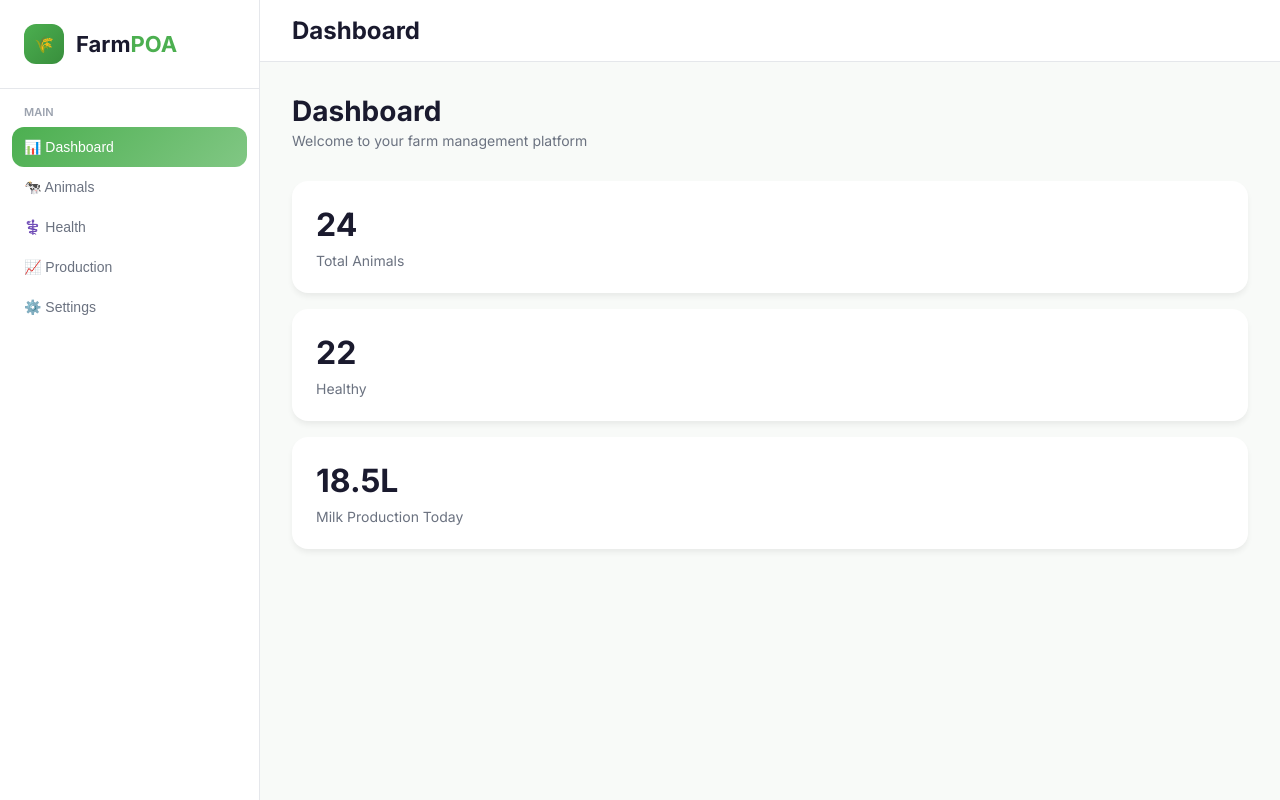
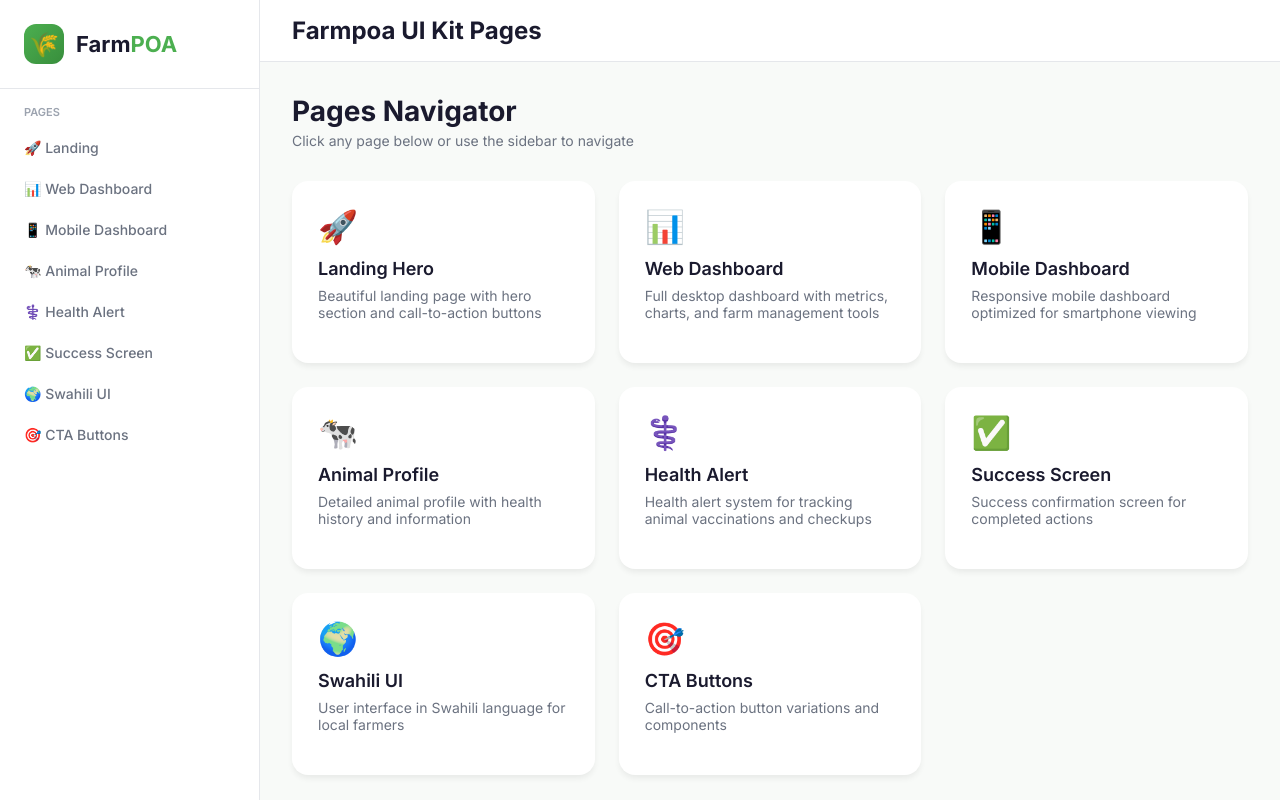
Before and after one commit to derosavage/farmpoa-app, a plain HTML site: page farmpoa-ui-kit/index.html in a window 1280 px wide. Drawn offline with Linux system fonts and the light colour scheme.

Commit message:
Create navigation hub linking to all UI kit pages

```diff
--- a/farmpoa-ui-kit/index.html
+++ b/farmpoa-ui-kit/index.html
@@ -63,6 +63,7 @@
             display: flex;
             align-items: center;
             gap: 12px;
+            cursor: pointer;
         }
 
         .logo-icon {
@@ -73,6 +74,8 @@
             display: flex;
             align-items: center;
             justify-content: center;
+            color: white;
+            font-size: 24px;
         }
 
         .logo-text {
@@ -115,7 +118,9 @@
             font-weight: 500;
             cursor: pointer;
             width: 100%;
+            text-align: left;
             transition: all 0.2s ease;
+            text-decoration: none;
         }
 
         .nav-item:hover {
@@ -126,11 +131,6 @@
         .nav-item.active {
             background: linear-gradient(135deg, var(--primary), var(--primary-light));
             color: white;
-        }
-
-        .nav-item svg {
-            width: 20px;
-            height: 20px;
         }
 
         /* Main Content */
@@ -167,46 +167,59 @@
             font-size: 14px;
         }
 
-        .btn-primary {
-            background: linear-gradient(135deg, var(--primary), var(--primary-dark));
-            color: white;
-            padding: 10px 20px;
-            border: none;
-            border-radius: var(--radius-md);
-            cursor: pointer;
-            font-weight: 500;
-            transition: all 0.2s;
+        .pages-grid {
+            display: grid;
+            grid-template-columns: repeat(auto-fit, minmax(250px, 1fr));
+            gap: 24px;
         }
 
-        .btn-primary:hover {
-            transform: translateY(-2px);
+        .page-card {
+            background: var(--bg-secondary);
+            border-radius: var(--radius-lg);
+            padding: 24px;
+            box-shadow: var(--shadow-md);
+            text-decoration: none;
+            color: var(--text-primary);
+            transition: all 0.3s ease;
+            cursor: pointer;
+            border: 2px solid transparent;
         }
 
-        .page {
-            display: none;
+        .page-card:hover {
+            transform: translateY(-4px);
+            box-shadow: var(--shadow-lg);
+            border-color: var(--primary);
         }
 
-        .page.active {
-            display: block;
+        .page-card h3 {
+            font-size: 18px;
+            font-weight: 600;
+            margin-bottom: 8px;
         }
 
-        .metric-card {
-            background: var(--bg-secondary);
-            padding: 24px;
-            border-radius: var(--radius-lg);
-            box-shadow: var(--shadow-md);
+        .page-card p {
+            color: var(--text-secondary);
+            font-size: 14px;
             margin-bottom: 16px;
         }
 
-        .metric-value {
+        .page-icon {
             font-size: 32px;
-            font-weight: 700;
-            margin-bottom: 8px;
+            margin-bottom: 12px;
         }
 
-        .metric-label {
-            color: var(--text-secondary);
-            font-size: 14px;
+        @media (max-width: 768px) {
+            .sidebar {
+                width: 200px;
+            }
+
+            .main-content {
+                margin-left: 200px;
+            }
+
+            .dashboard-content {
+                padding: 16px;
+            }
         }
     </style>
 </head>
@@ -215,7 +228,7 @@
         <!-- Sidebar -->
         <aside class="sidebar">
             <div class="sidebar-header">
-                <div class="logo">
+                <div class="logo" onclick="window.location.href='index.html'">
                     <div class="logo-icon">🌾</div>
                     <div class="logo-text">Farm<span>POA</span></div>
                 </div>
@@ -223,12 +236,15 @@
 
             <nav class="sidebar-nav">
                 <div class="nav-section">
-                    <div class="nav-section-title">Main</div>
-                    <button class="nav-item active" onclick="showPage('dashboard')">📊 Dashboard</button>
-                    <button class="nav-item" onclick="showPage('animals')">🐄 Animals</button>
-                    <button class="nav-item" onclick="showPage('health')">⚕️ Health</button>
-                    <button class="nav-item" onclick="showPage('production')">📈 Production</button>
-                    <button class="nav-item" onclick="showPage('settings')">⚙️ Settings</button>
+                    <div class="nav-section-title">Pages</div>
+                    <a href="farmpoa-landing-hero.html" class="nav-item">🚀 Landing</a>
+                    <a href="farmpoa-web-dashboard.html" class="nav-item">📊 Web Dashboard</a>
+                    <a href="farmpoa-mobile-dashboard.html" class="nav-item">📱 Mobile Dashboard</a>
+                    <a href="farmpoa-animal-profile.html" class="nav-item">🐄 Animal Profile</a>
+                    <a href="farmpoa-health-alert.html" class="nav-item">⚕️ Health Alert</a>
+                    <a href="farmpoa-success-screen.html" class="nav-item">✅ Success Screen</a>
+                    <a href="farmpoa-swahili-ui.html" class="nav-item">🌍 Swahili UI</a>
+                    <a href="farmpoa-cta-buttons.html" class="nav-item">🎯 CTA Buttons</a>
                 </div>
             </nav>
         </aside>
@@ -236,165 +252,68 @@
         <!-- Main Content -->
         <main class="main-content">
             <header class="header">
-                <h2 id="pageTitle">Dashboard</h2>
+                <h2>Farmpoa UI Kit Pages</h2>
             </header>
 
-            <!-- Dashboard Page -->
-            <div id="dashboard" class="page active">
-                <div class="dashboard-content">
-                    <div class="dashboard-header">
-                        <div class="dashboard-title">
-                            <h1>Dashboard</h1>
-                            <p>Welcome to your farm management platform</p>
-                        </div>
-                    </div>
-
-                    <div class="metric-card">
-                        <div class="metric-value">24</div>
-                        <div class="metric-label">Total Animals</div>
-                    </div>
-                    <div class="metric-card">
-                        <div class="metric-value">22</div>
-                        <div class="metric-label">Healthy</div>
-                    </div>
-                    <div class="metric-card">
-                        <div class="metric-value">18.5L</div>
-                        <div class="metric-label">Milk Production Today</div>
+            <div class="dashboard-content">
+                <div class="dashboard-header">
+                    <div class="dashboard-title">
+                        <h1>Pages Navigator</h1>
+                        <p>Click any page below or use the sidebar to navigate</p>
                     </div>
                 </div>
-            </div>
 
-            <!-- Animals Page -->
-            <div id="animals" class="page">
-                <div class="dashboard-content">
-                    <div class="dashboard-header">
-                        <div class="dashboard-title">
-                            <h1>Animals</h1>
-                            <p>Manage your livestock</p>
-                        </div>
-                    </div>
+                <div class="pages-grid">
+                    <a href="farmpoa-landing-hero.html" class="page-card">
+                        <div class="page-icon">🚀</div>
+                        <h3>Landing Hero</h3>
+                        <p>Beautiful landing page with hero section and call-to-action buttons</p>
+                    </a>
 
-                    <div class="metric-card">
-                        <h3>🐄 Maziwa (Dairy Cow)</h3>
-                        <p>Age: 4 years | Weight: 480kg | Status: Healthy ✓</p>
-                    </div>
-                    <div class="metric-card">
-                        <h3>🐷 Nguruwe (Pig)</h3>
-                        <p>Age: 2 years | Weight: 120kg | Status: Good ✓</p>
-                    </div>
-                    <div class="metric-card">
-                        <h3>🐔 Kuku (Chicken)</h3>
-                        <p>Age: 1.5 years | Weight: 2.5kg | Status: Healthy ✓</p>
-                    </div>
-                </div>
-            </div>
+                    <a href="farmpoa-web-dashboard.html" class="page-card">
+                        <div class="page-icon">📊</div>
+                        <h3>Web Dashboard</h3>
+                        <p>Full desktop dashboard with metrics, charts, and farm management tools</p>
+                    </a>
 
-            <!-- Health Page -->
-            <div id="health" class="page">
-                <div class="dashboard-content">
-                    <div class="dashboard-header">
-                        <div class="dashboard-title">
-                            <h1>Health Records</h1>
-                            <p>Track animal health and vaccinations</p>
-                        </div>
-                    </div>
+                    <a href="farmpoa-mobile-dashboard.html" class="page-card">
+                        <div class="page-icon">📱</div>
+                        <h3>Mobile Dashboard</h3>
+                        <p>Responsive mobile dashboard optimized for smartphone viewing</p>
+                    </a>
 
-                    <div class="metric-card">
-                        <h3>📋 Vaccination Due - Maziwa</h3>
-                        <p>Type: Brucellosis | Date: Tomorrow | Status: Pending</p>
-                    </div>
-                    <div class="metric-card">
-                        <h3>✓ Checkup Completed - Kuku</h3>
-                        <p>Type: Annual Checkup | Date: Today | Status: Healthy</p>
-                    </div>
-                    <div class="metric-card">
-                        <h3>⚠️ Monitor - Nguruwe</h3>
-                        <p>Type: Weight Check | Date: 3 days | Status: Needs Attention</p>
-                    </div>
-                </div>
-            </div>
+                    <a href="farmpoa-animal-profile.html" class="page-card">
+                        <div class="page-icon">🐄</div>
+                        <h3>Animal Profile</h3>
+                        <p>Detailed animal profile with health history and information</p>
+                    </a>
 
-            <!-- Production Page -->
-            <div id="production" class="page">
-                <div class="dashboard-content">
-                    <div class="dashboard-header">
-                        <div class="dashboard-title">
-                            <h1>Production Logs</h1>
-                            <p>Track daily production metrics</p>
-                        </div>
-                    </div>
+                    <a href="farmpoa-health-alert.html" class="page-card">
+                        <div class="page-icon">⚕️</div>
+                        <h3>Health Alert</h3>
+                        <p>Health alert system for tracking animal vaccinations and checkups</p>
+                    </a>
 
-                    <div class="metric-card">
-                        <h3>🥛 Milk - Maziwa</h3>
-                        <p>Today: 18.5L | Weekly Avg: 16.2L | Status: Above Target ✓</p>
-                    </div>
-                    <div class="metric-card">
-                        <h3>🥚 Eggs - Kuku</h3>
-                        <p>Today: 12 eggs | Weekly Avg: 10.5 | Status: Good ✓</p>
-                    </div>
-                    <div class="metric-card">
-                        <h3>📊 Production Summary</h3>
-                        <p>Total Output: 42 units | Target: 40 units | Progress: 105% ✓</p>
-                    </div>
-                </div>
-            </div>
+                    <a href="farmpoa-success-screen.html" class="page-card">
+                        <div class="page-icon">✅</div>
+                        <h3>Success Screen</h3>
+                        <p>Success confirmation screen for completed actions</p>
+                    </a>
 
-            <!-- Settings Page -->
-            <div id="settings" class="page">
-                <div class="dashboard-content">
-                    <div class="dashboard-header">
-                        <div class="dashboard-title">
-                            <h1>Settings</h1>
-                            <p>Manage your account and preferences</p>
-                        </div>
-                    </div>
+                    <a href="farmpoa-swahili-ui.html" class="page-card">
+                        <div class="page-icon">🌍</div>
+                        <h3>Swahili UI</h3>
+                        <p>User interface in Swahili language for local farmers</p>
+                    </a>
 
-                    <div class="metric-card">
-                        <h3>👤 Account Information</h3>
-                        <p>Name: John Doe</p>
-                        <p>Email: john@farmpoa.com</p>
-                        <p>Farm: Kiprotich's Farm</p>
-                    </div>
-                    <div class="metric-card">
-                        <h3>🔐 Preferences</h3>
-                        <p>Language: English</p>
-                        <p>Timezone: Africa/Nairobi</p>
-                        <p>Notifications: Enabled</p>
-                    </div>
-                    <button class="btn-primary">Save Changes</button>
+                    <a href="farmpoa-cta-buttons.html" class="page-card">
+                        <div class="page-icon">🎯</div>
+                        <h3>CTA Buttons</h3>
+                        <p>Call-to-action button variations and components</p>
+                    </a>
                 </div>
             </div>
         </main>
     </div>
-
-    <script>
-        function showPage(pageName) {
-            // Hide all pages
-            document.querySelectorAll('.page').forEach(page => {
-                page.classList.remove('active');
-            });
-
-            // Remove active from all nav items
-            document.querySelectorAll('.nav-item').forEach(item => {
-                item.classList.remove('active');
-            });
-
-            // Show selected page
-            document.getElementById(pageName).classList.add('active');
-
-            // Highlight clicked nav item
-            event.target.classList.add('active');
-
-            // Update header title
-            const titles = {
-                dashboard: 'Dashboard',
-                animals: 'Animals',
-                health: 'Health Records',
-                production: 'Production',
-                settings: 'Settings'
-            };
-            document.getElementById('pageTitle').textContent = titles[pageName];
-        }
-    </script>
 </body>
 </html>
```
